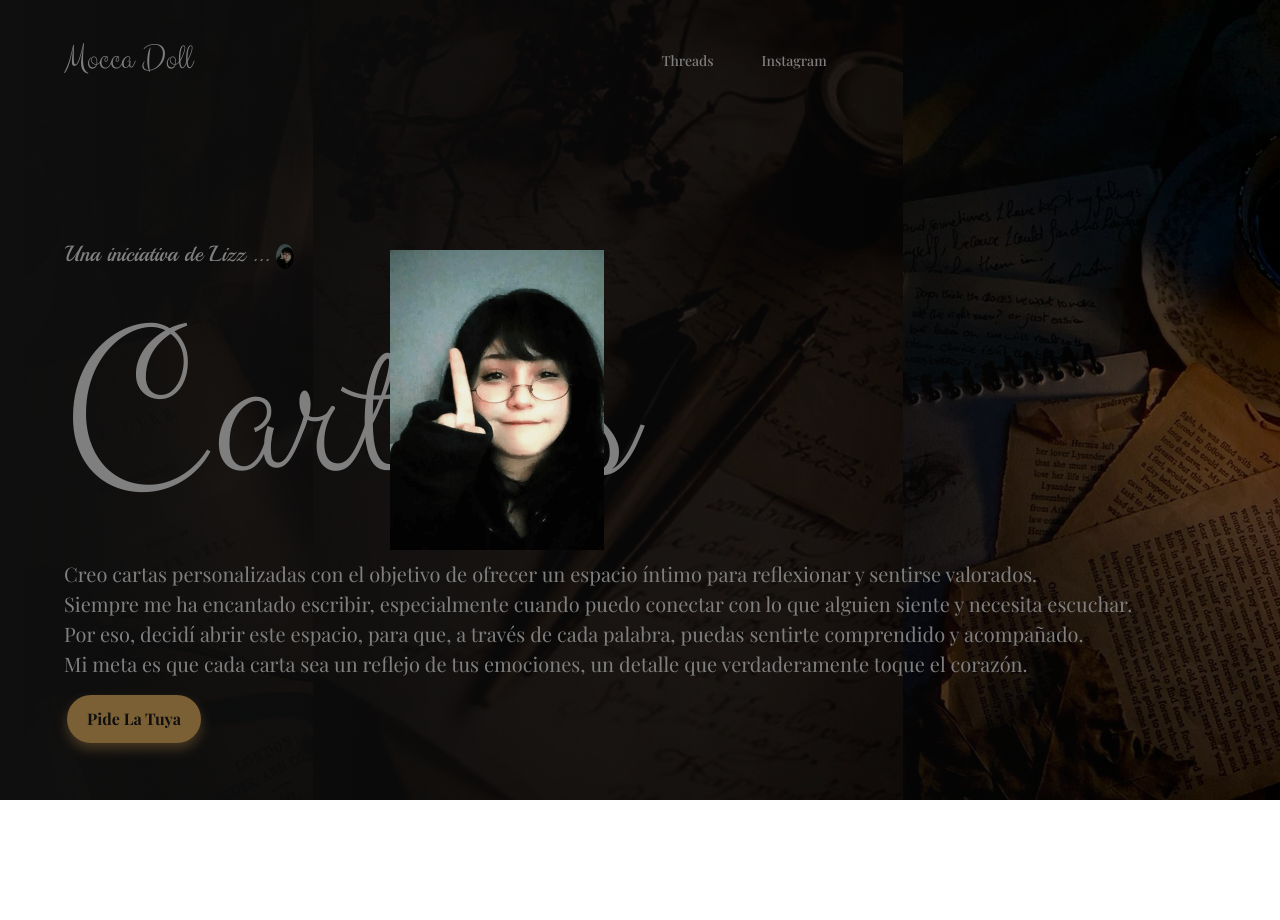
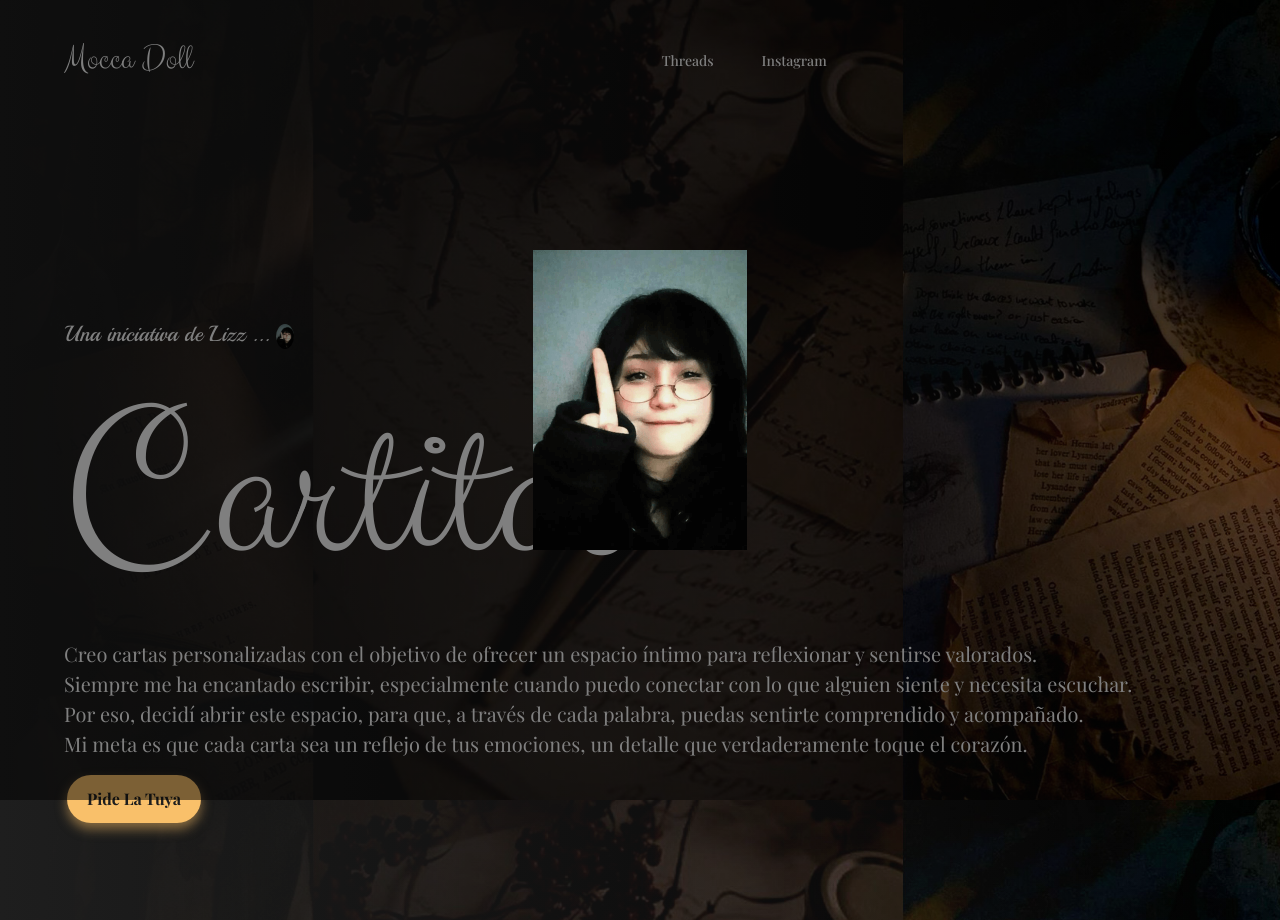
Before and after one commit to JampiV/MoccaDoll-Landing, a plain HTML site: page index.html in a window 1280 px wide. Both pictures are taken after a click on the picture "Soy esta". Shown: the top 920 px of the page. Before the commit the page ends 800 px from the top, so only its background shows below. Drawn offline with nearby package versions, Linux system fonts and the light colour scheme.

Commit message:
navbar and modal content refactor

```diff
--- a/index.html
+++ b/index.html
@@ -142,7 +142,7 @@
   aria-labelledby="imageModalLabel"
   aria-hidden="true"
 >
-  <div class="modal-dialog modal-dialog-centered">
+  <div class="modal-dialog modal-dialog-centered" style="display: flex; justify-content: center;">
     <img id="modalImage" src="" alt="Imagen ampliada" class="img-fluid" />
   </div>
 </div>
--- a/styles.css
+++ b/styles.css
@@ -125,7 +125,12 @@ body {
   flex-direction: column;
   width: calc(100vw);
   margin: 0;
-  padding-top: 10vh;
+  min-height: 100vh;
+  padding-top: 15vh;
+}
+
+.navbar-collapse.show + .bodyContent {
+  margin-top: 50px;
 }
 
 @media (max-width: 916px) {
```
